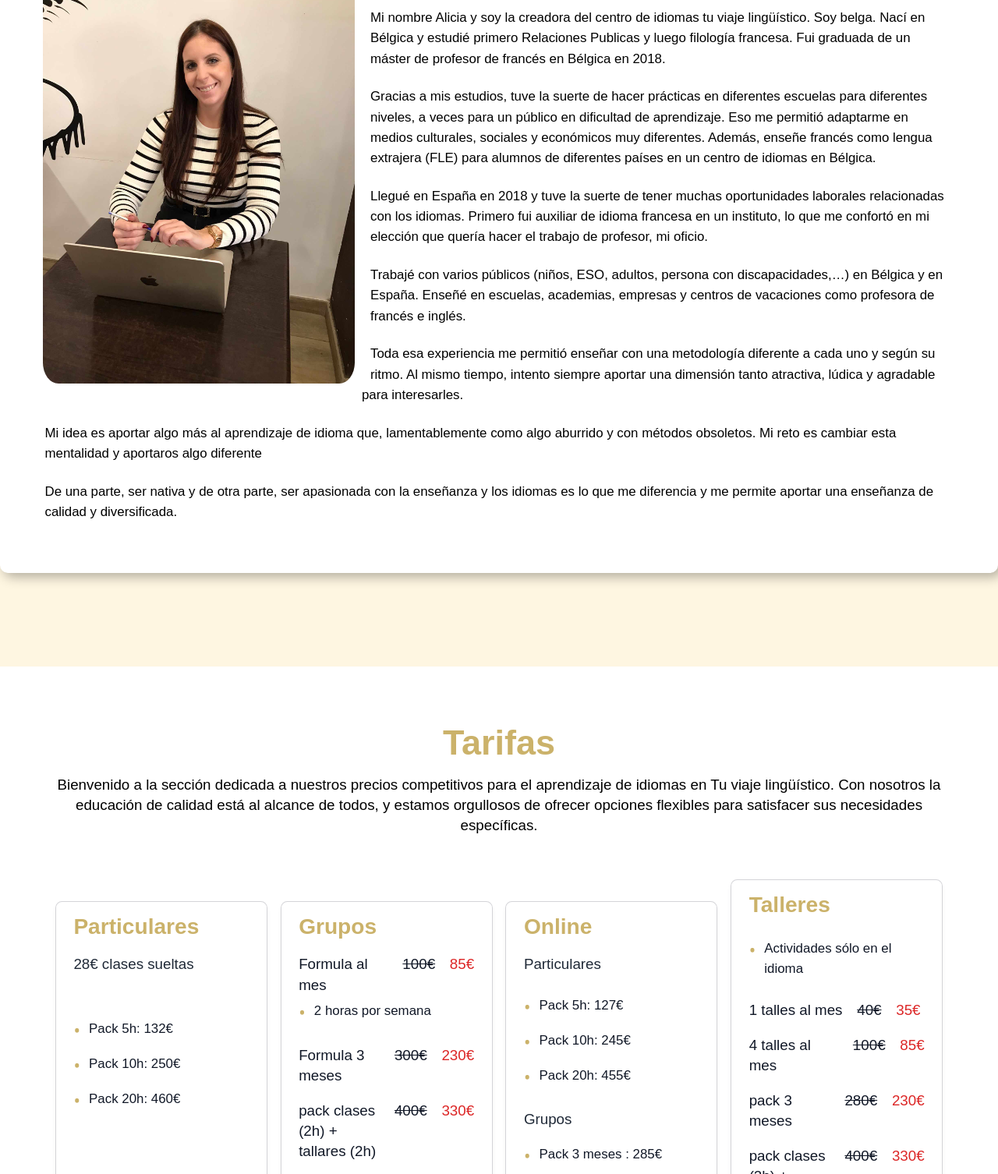
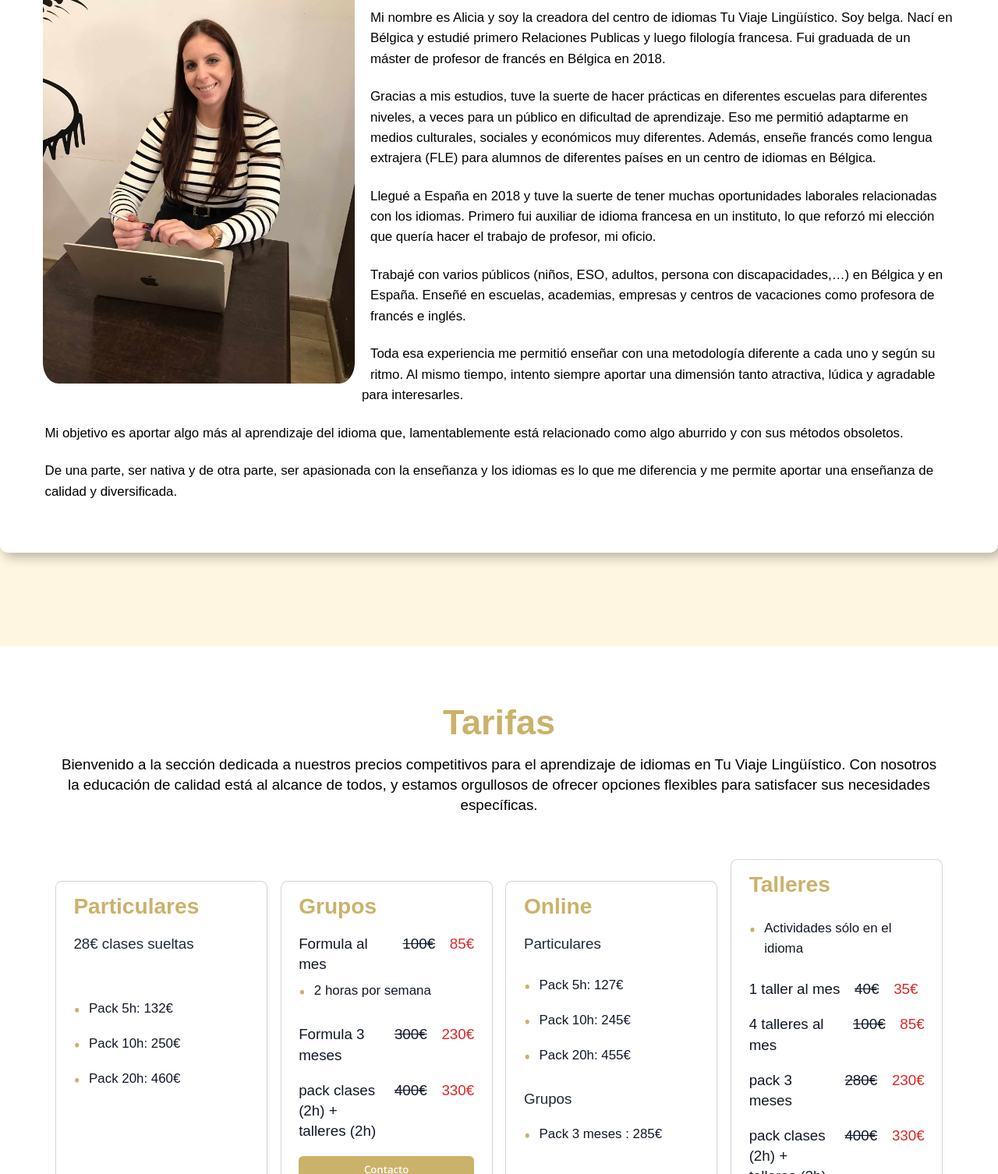
Before and after one commit to DidrichtGaetan/Tailwind, a website built with Vite: page index.html in a window 1280 px wide. Shown: the part 3544-5050 px from the top of the page at 78% size. Built offline with nearby package versions, Linux system fonts and the light colour scheme; files whose address does not match are found by name; a web font is replaced by a local one.

Commit message:
correction orthographe

```diff
--- a/index.html
+++ b/index.html
@@ -1,5 +1,5 @@
 <!DOCTYPE html>
-<html lang="fr">
+<html lang="en">
   <head>
     <meta charset="UTF-8" />
     <meta http-equiv="X-UA-Compatible" content="IE=edge" />
@@ -340,7 +340,7 @@
       <section  id="nos-offres" class="delay-[300ms] duration-[600ms] taos:translate-y-[200px] taos:opacity-0" data-taos-offset="200">
 
         <div class="px-4 py-20 mx-auto text-center pt-14 max-w-7xl sm:px-6 lg:px-8">
-              <h1 class="mt-20 text-5xl font-extrabold title-font color-title-card">¿ Que OFRECEMOS ?</h1>
+              <h1 class="mt-20 text-5xl font-extrabold title-font color-title-card">¿ Qué OFRECEMOS ?</h1>
               <p class="mt-20 text-md sm:text-xl texte-font">
                 Nuestra academia ofrece cursos de francés, inglés y español para todos los niveles, desde principiante hasta avanzado.
                 Tanto si prefiere clases en grupo, privadas, en línea o en la empresa, nuestra academia de idiomas le ofrece total flexibilidad.
@@ -409,7 +409,7 @@
             <img src="ressources/alicia.jpg" class="img-about card-hover">
             <h3 class="mb-4 text-3xl font-extrabold title-font color-title-card">¿ quién soy ?</h3>
             <p class="p-2 mt-2 mb-2 text-lg texte-font">
-              Mi nombre Alicia y soy la creadora del centro de idiomas tu viaje lingüístico.
+              Mi nombre es Alicia y soy la creadora del centro de idiomas Tu Viaje Lingüístico.
               Soy belga. Nací en Bélgica y estudié primero Relaciones Publicas y luego filología francesa.
               Fui graduada de un máster de profesor de francés en Bélgica en 2018.
             </p>
@@ -420,8 +420,8 @@
             </p>
 
             <p class="p-2 mb-2 text-lg texte-font">
-              Llegué en España en 2018 y tuve la suerte de tener muchas oportunidades laborales relacionadas con los idiomas. Primero fui auxiliar de idioma francesa en un instituto,
-              lo que me confortó en mi elección que quería hacer el trabajo de profesor, mi oficio.
+              Llegué a España en 2018 y tuve la suerte de tener muchas oportunidades laborales relacionadas con los idiomas. Primero fui auxiliar de idioma francesa en un instituto,
+              lo que reforzó mi elección que quería hacer el trabajo de profesor, mi oficio.
             </p>
 
             <p class="p-2 mb-2 text-lg texte-font">
@@ -435,8 +435,7 @@
             </p>
 
             <p class="p-2 mb-2 text-lg texte-font">
-              Mi idea es aportar algo más al aprendizaje de idioma que, lamentablemente como algo aburrido y con métodos obsoletos.
-              Mi reto es cambiar esta mentalidad y aportaros algo diferente
+              Mi objetivo es aportar algo más al aprendizaje del idioma que, lamentablemente está relacionado como algo aburrido y con sus métodos obsoletos.
             </p>
 
             <p class="p-2 mb-2 text-lg texte-font">
@@ -457,7 +456,7 @@
           <h1 class="text-5xl font-extrabold title-font color-title-card">Tarifas</h1>
 
           <p class="mt-5 text-md sm:text-xl texte-font">
-            Bienvenido a la sección dedicada a nuestros precios competitivos para el aprendizaje de idiomas en Tu viaje lingüístico. Con nosotros
+            Bienvenido a la sección dedicada a nuestros precios competitivos para el aprendizaje de idiomas en Tu Viaje Lingüístico. Con nosotros
             la educación de calidad está al alcance de todos, y estamos orgullosos de ofrecer opciones flexibles para satisfacer sus necesidades específicas.
           </p>
 
@@ -520,7 +519,7 @@
               </div>
 
               <div class="pricing-container">
-                <p class="mt-5 mr-5 text-xl text-gray-900 title-font">pack clases (2h) + tallares (2h)</p>
+                <p class="mt-5 mr-5 text-xl text-gray-900 title-font">pack clases (2h) + talleres (2h)</p>
                 <p class="mt-5 mr-5 text-xl text-gray-900 original-price texte-font">400€</p>
                 <p class="mt-5 text-xl text-red-600 texte-font">330€</p>
               </div>
@@ -589,13 +588,13 @@
                 </li>
 
                 <div class="pricing-container">
-                  <p class="mt-5 mr-5 text-xl text-gray-900 title-font">1 talles al mes</p>
+                  <p class="mt-5 mr-5 text-xl text-gray-900 title-font">1 taller al mes</p>
                   <p class="mt-5 mr-5 text-xl text-gray-900 original-price texte-font">40€</p>
                   <p class="mt-5 text-xl text-red-600 texte-font">35€</p>
                 </div>
 
               <div class="pricing-container">
-                <p class="mt-5 mr-5 text-xl text-gray-900 title-font">4 talles al mes</p>
+                <p class="mt-5 mr-5 text-xl text-gray-900 title-font">4 talleres al mes</p>
                 <p class="mt-5 mr-5 text-xl text-gray-900 original-price texte-font">100€</p>
                 <p class="mt-5 text-xl text-red-600 texte-font">85€</p>
               </div>
@@ -607,7 +606,7 @@
               </div>
 
               <div class="pricing-container">
-                <p class="mt-5 mr-5 text-xl text-gray-900 title-font">pack clases (2h) + tallares (2h)</p>
+                <p class="mt-5 mr-5 text-xl text-gray-900 title-font">pack clases (2h) + talleres (2h)</p>
                 <p class="mt-5 mr-5 text-xl text-gray-900 original-price texte-font">400€</p>
                 <p class="mt-5 text-xl text-red-600 texte-font">330€</p>
               </div>
```
Also changed, not shown: dist/index.html.
